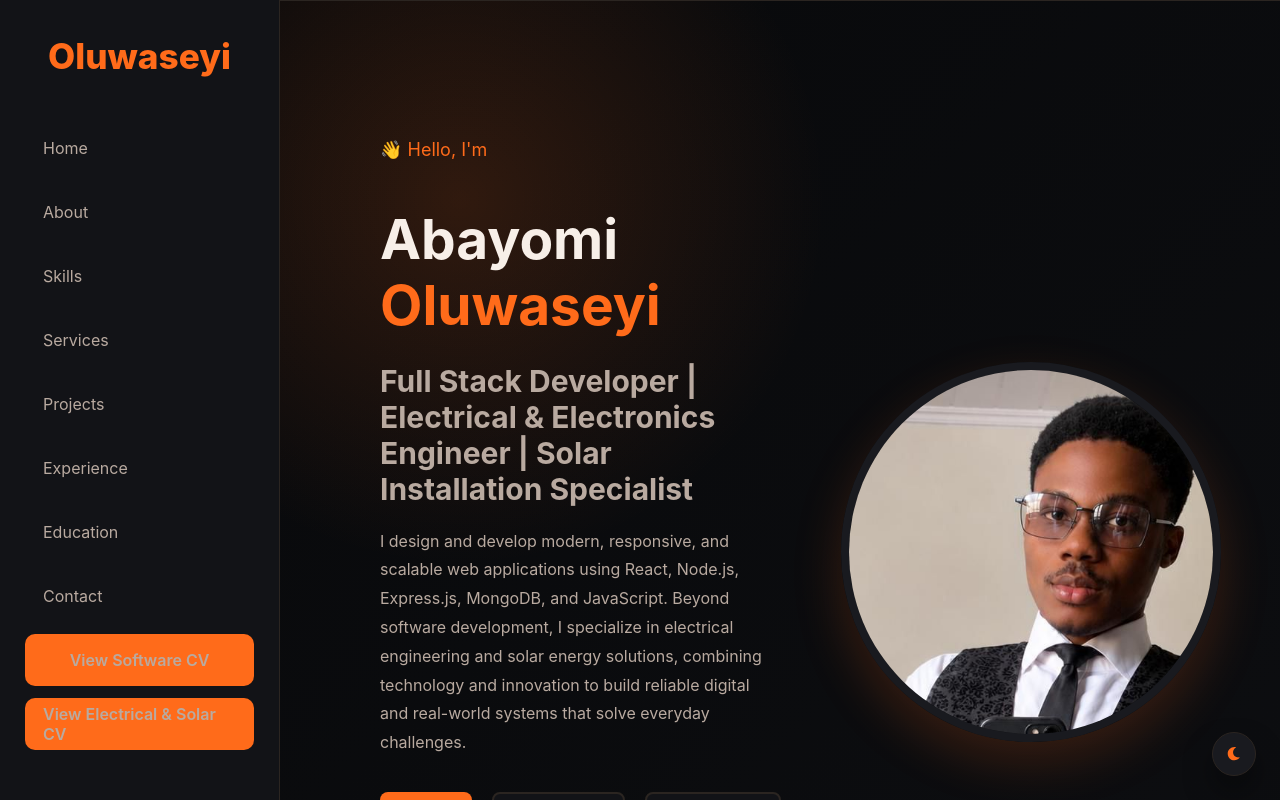
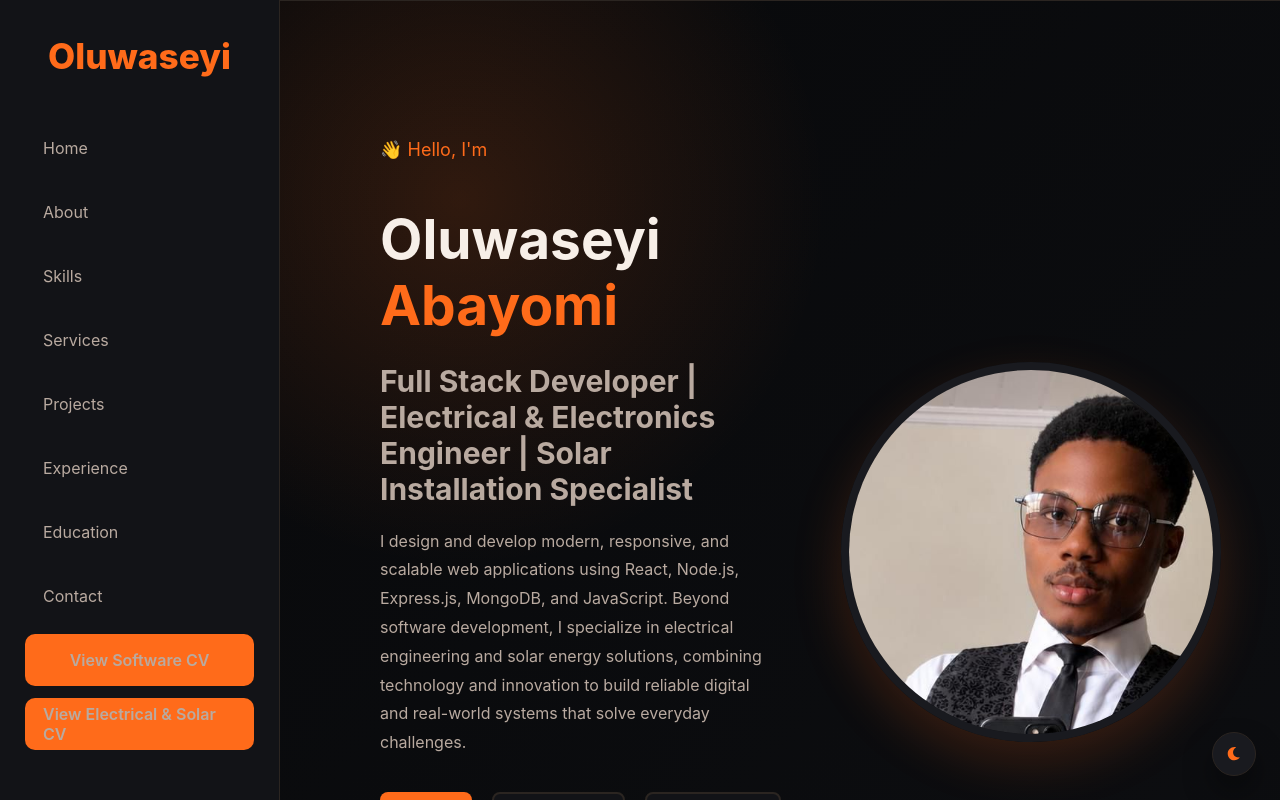
Before and after one commit to oluwaseyifunmi52/my-portfolio-, a React app: page / in a window 1280 px wide. Shown: the top 800 px of the page. Built offline with nearby package versions, Linux system fonts and the light colour scheme; the HTML template or start-up script is replaced by a standard one.

Commit message:
Portfolio

```diff
--- a/src/components/Hero.jsx
+++ b/src/components/Hero.jsx
@@ -18,7 +18,7 @@ export default function Hero() {
                 </p>
 
                 <h1>
-                    Abayomi <span>Oluwaseyi</span>
+                    Oluwaseyi <span>Abayomi</span>
                 </h1>
 
                 <h2>
```
